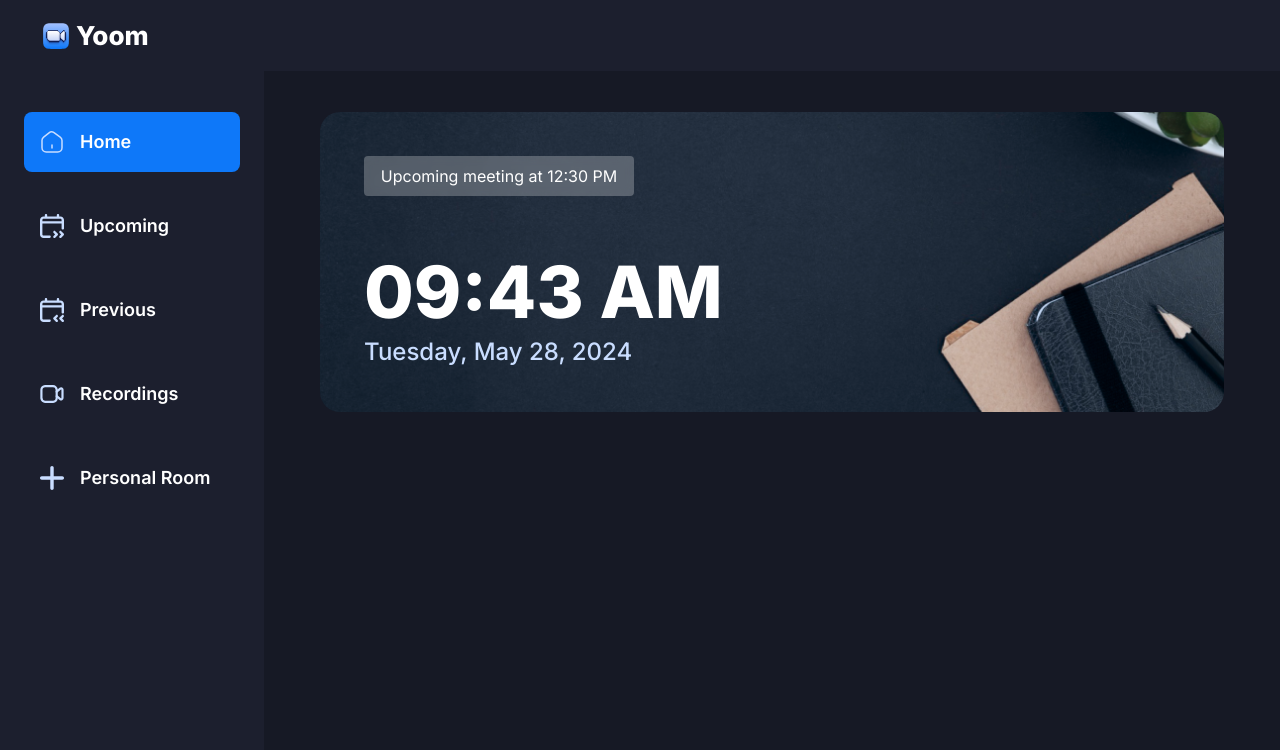
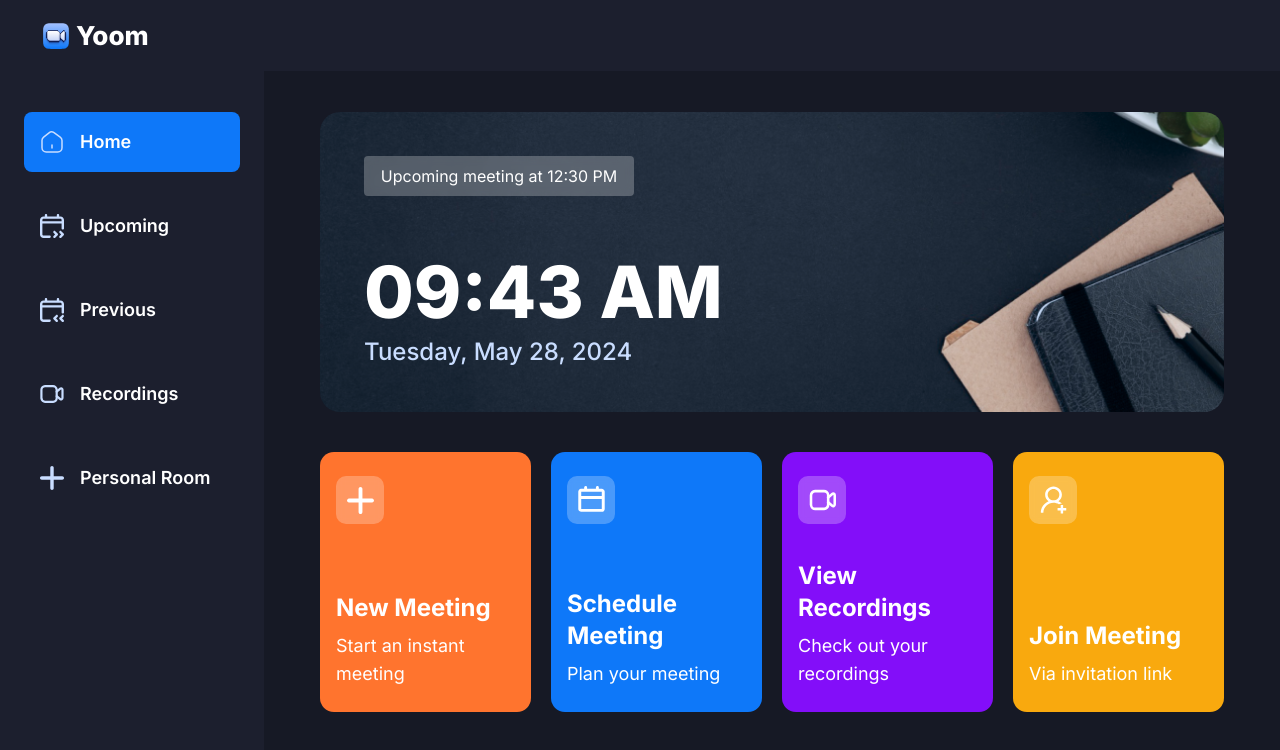
Before and after one commit to tsolutionsx/zoom-clone, a Next.js app: page / in a window 1280 px wide. Shown: the top 750 px of the page. Built offline with nearby package versions, Linux system fonts and the light colour scheme; no server answers.

Commit message:
cards implemented on home page

```diff
--- a/app/(root)/(home)/page.tsx
+++ b/app/(root)/(home)/page.tsx
@@ -1,3 +1,5 @@
+import { MeetingTypeList } from "@/components/meeting-type-list";
+
 const HomePage = () => {
   const now = new Date();
 
@@ -24,6 +26,8 @@
           </div>
         </div>
       </div>
+
+      <MeetingTypeList />
     </section>
   );
 };
--- /dev/null
+++ b/components/home-card.tsx
@@ -0,0 +1,40 @@
+import { cn } from "@/lib/utils";
+import Image from "next/image";
+
+type HomeCardProps = {
+  className?: string;
+  img: string;
+  title: string;
+  description: string;
+  handleClick: () => void;
+};
+
+export const HomeCard = ({
+  className,
+  img,
+  title,
+  description,
+  handleClick,
+}: HomeCardProps) => {
+  return (
+    <div
+      role="button"
+      tabIndex={0}
+      className={cn(
+        "px-4 py-6 flex flex-col justify-between w-full xl:max-w-[270px] min-h-[260px] rounded-[14px] cursor-pointer",
+        className
+      )}
+      onClick={handleClick}
+    >
+      <div className="flex-center glassmorphism size-12 rounded-[10px]">
+        <Image src={img} alt={title} width={27} height={27} />
+      </div>
+
+      <div className="flex flex-col gap-2">
+        <h1 className="text-2xl font-bold">{title}</h1>
+
+        <p className="text-lg font-normal">{description}</p>
+      </div>
+    </div>
+  );
+};
--- /dev/null
+++ b/components/meeting-type-list.tsx
@@ -0,0 +1,53 @@
+"use client";
+
+import { useRouter } from "next/navigation";
+import { useState } from "react";
+
+import { HomeCard } from "./home-card";
+
+type MeetingState =
+  | "isScheduleMeeting"
+  | "isJoiningMeeting"
+  | "isInstantMeeting"
+  | undefined;
+
+export const MeetingTypeList = () => {
+  const router = useRouter();
+  const [meetingState, setMeetingState] = useState<MeetingState>();
+
+  return (
+    <section className="grid grid-cols-1 gap-5 md:grid-cols-2 xl:grid-cols-4">
+      <HomeCard
+        img="/icons/add-meeting.svg"
+        title="New Meeting"
+        description="Start an instant meeting"
+        handleClick={() => setMeetingState("isJoiningMeeting")}
+        className="bg-orange-1"
+      />
+
+      <HomeCard
+        img="/icons/schedule.svg"
+        title="Schedule Meeting"
+        description="Plan your meeting"
+        handleClick={() => setMeetingState("isScheduleMeeting")}
+        className="bg-blue-1"
+      />
+
+      <HomeCard
+        img="/icons/recordings.svg"
+        title="View Recordings"
+        description="Check out your recordings"
+        handleClick={() => router.push("/recordings")}
+        className="bg-purple-1"
+      />
+
+      <HomeCard
+        img="/icons/join-meeting.svg"
+        title="Join Meeting"
+        description="Via invitation link"
+        handleClick={() => setMeetingState("isJoiningMeeting")}
+        className="bg-yellow-1"
+      />
+    </section>
+  );
+};
```
